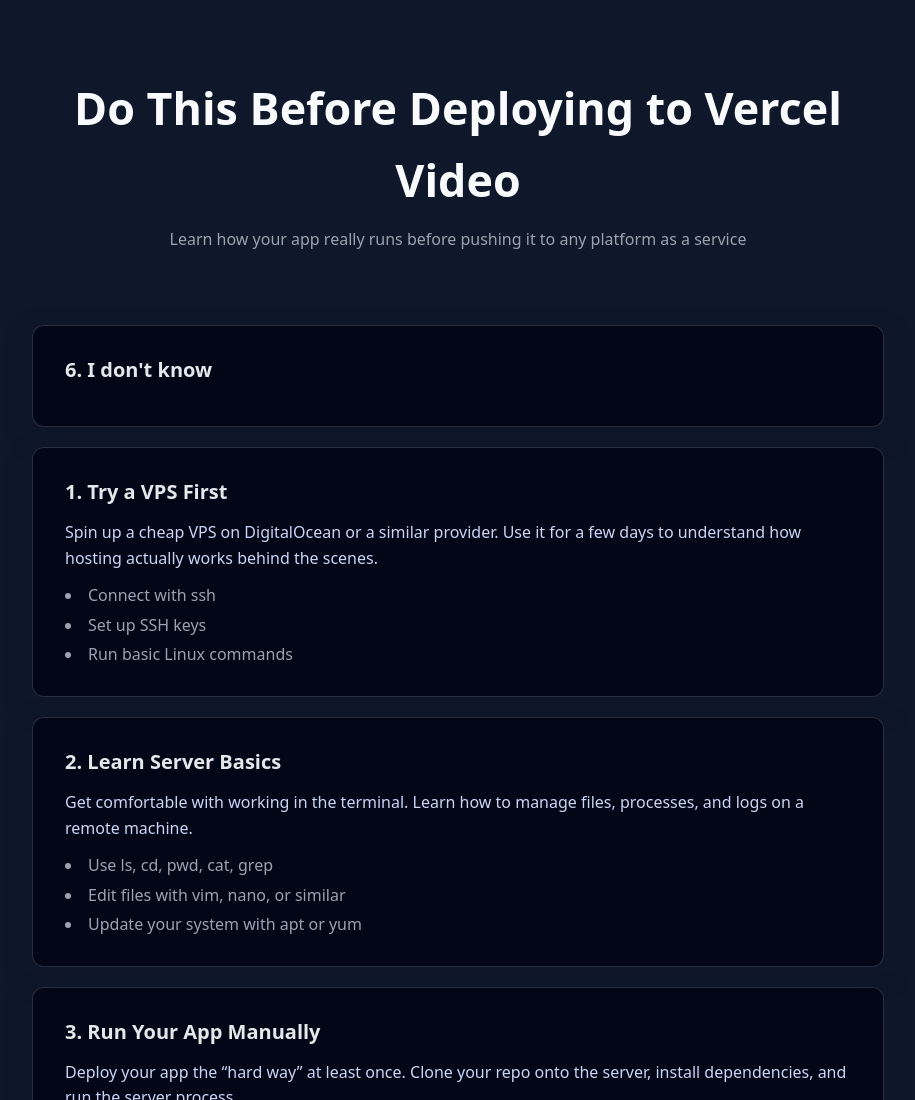
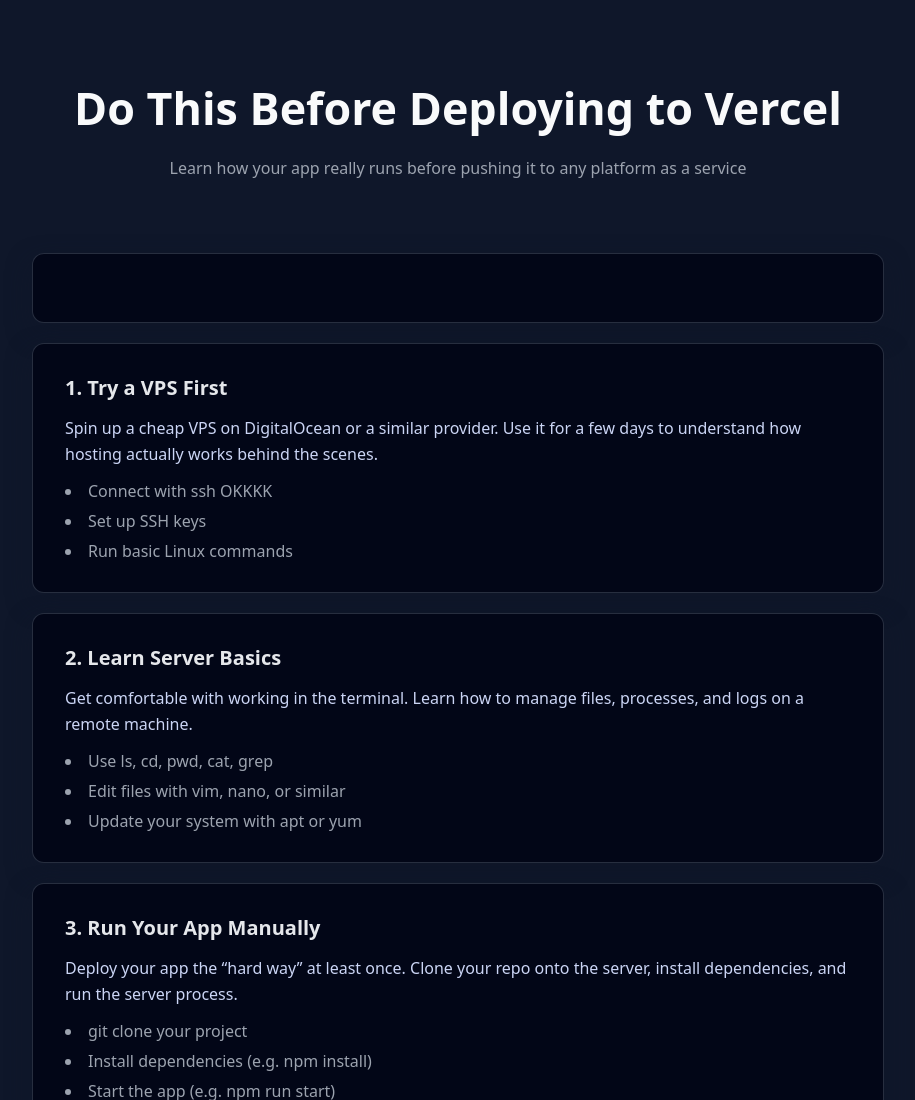
Before and after one commit to lequangninh/simple-web, a website: page public/index.html in a window 1280 px wide. Shown: the top 1100 px of the page, without its empty margins (182-1097 px from the left). Drawn offline with Linux system fonts and the light colour scheme.

Commit message:
vercel 2 commit

```diff
--- a/public/index.html
+++ b/public/index.html
@@ -3,14 +3,14 @@
 <head>
   <meta charset="UTF-8" />
   <meta name="viewport" content="width=device-width, initial-scale=1.0" />
-  <title>Do This Before Deploying to Vercel Video</title>
+  <title>Do This Before Deploying to Vercel </title>
   <meta name="description" content="">
   <link rel="stylesheet" href="styles.css" />
 </head>
 <body>
   <header class="site-header">
     <div class="container">
-      <h1>Do This Before Deploying to Vercel Video</h1>
+      <h1>Do This Before Deploying to Vercel </h1>
       <p class="subtitle">Learn how your app really runs before pushing it to any platform as a service</p>
     </div>
   </header>
@@ -18,7 +18,7 @@
   <main class="container">
 
     <section class="card">
-      <h2>6. I don't know</h2>
+      <h2></h2>
       <p></p>
 
     </section>
@@ -26,7 +26,7 @@
     <section class="card">
       <h2>1. Try a VPS First</h2>
       <p>Spin up a cheap VPS on DigitalOcean or a similar provider. Use it for a few days to understand how hosting actually works behind the scenes.</p>
-      <ul><li>Connect with ssh</li><li>Set up SSH keys</li><li>Run basic Linux commands</li></ul>
+      <ul><li>Connect with ssh OKKKK</li><li>Set up SSH keys</li><li>Run basic Linux commands</li></ul>
     </section>
 
     <section class="card">
```
